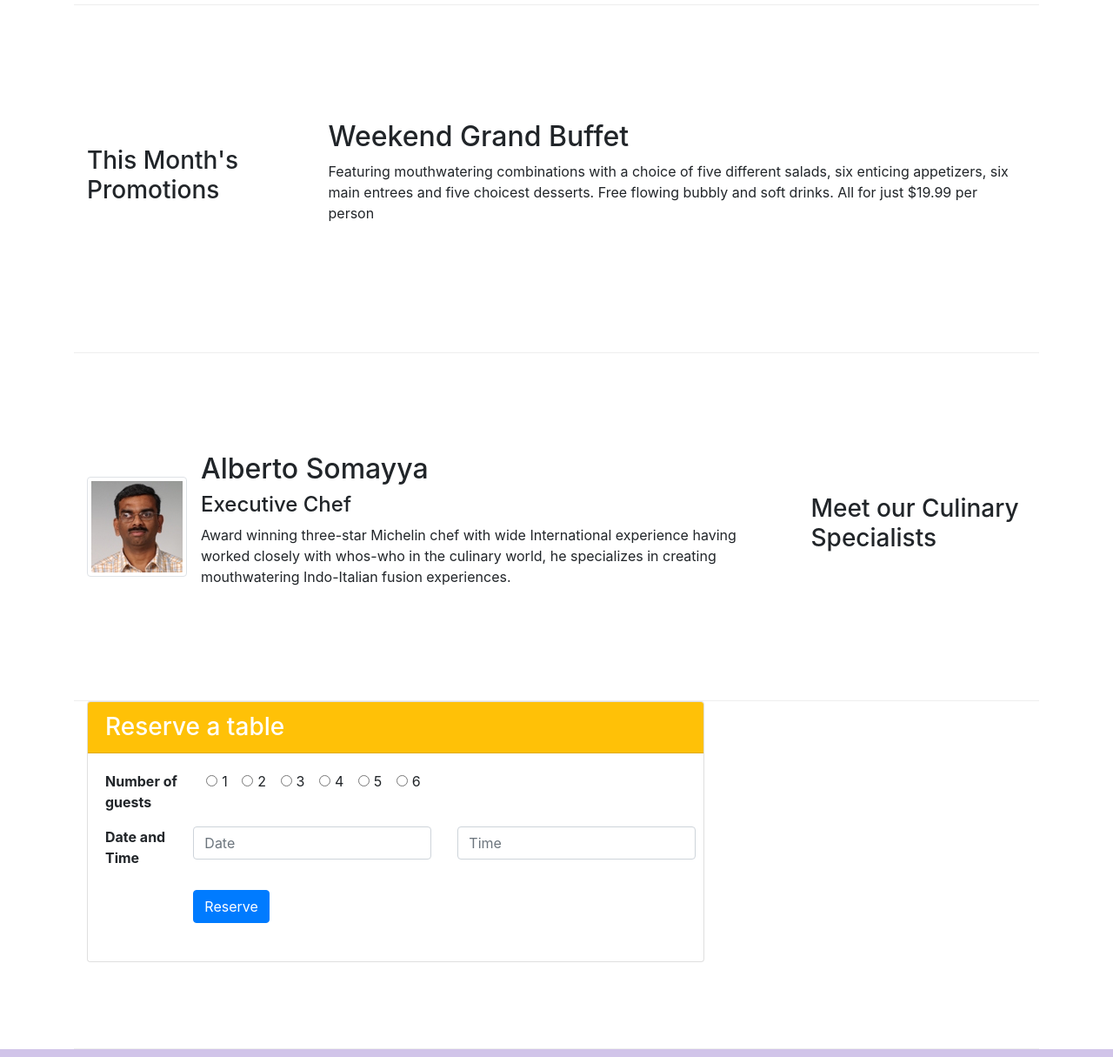
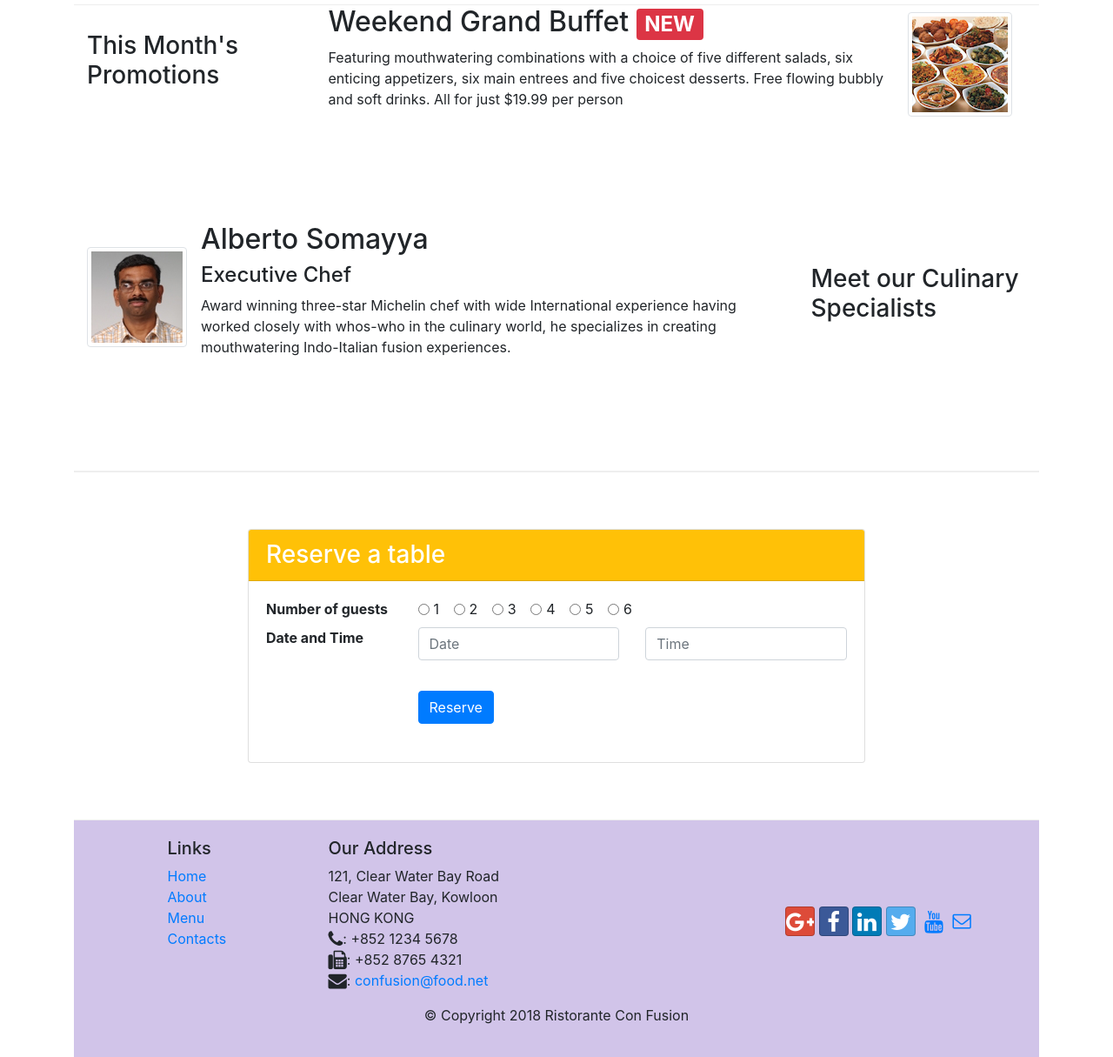
Before and after one commit to AnastasiiaAsti/conFusion, a website: page index.html in a window 1280 px wide. Shown: the part 760-1975 px from the top of the page at 87% size. Drawn offline with nearby package versions, Linux system fonts and the light colour scheme.

Commit message:
Reservation form

```diff
--- a/index.html
+++ b/index.html
@@ -44,7 +44,7 @@
                     <img src="/css/img/logo.png" class="img-fluid">
                 </div>
                 <div class="col-12 col-sm-3 align-self-center">
-                <button type="button" class="btn btn-small text-white bg-warning" type="submit">Reserve Table</button>
+                <a href="#bottom" type="button" class="btn btn-block btn-small bg-warning">Reserve a table</a>
                 </div>
             </div>
         </div>
@@ -77,8 +77,13 @@
                 <h3>This Month's Promotions</h3>
             </div>
             <div class="col col-sm col-md">
-                <h2>Weekend Grand Buffet</h2>
-                <p>Featuring mouthwatering combinations with a choice of five different salads, six enticing appetizers, six main entrees and five choicest desserts. Free flowing bubbly and soft drinks. All for just $19.99 per person </p>
+                <div class="media">
+                    <img class="d-flex mr-3 img-thumbnail align-self-center order-sm-last"
+                            src="css/img/buffet.png" alt="Buffet">
+                    <div class="media-body">
+                <h2 class="mt-0">Weekend Grand Buffet <span class="badge badge-danger"> NEW </span></h2>
+                <p class="d-none d-sm-block">Featuring mouthwatering combinations with a choice of five different salads, six enticing appetizers, six main entrees and five choicest desserts. Free flowing bubbly and soft drinks. All for just $19.99 per person </p>
+            </div>
         </div>
         </div>
 
@@ -101,15 +106,17 @@
             </div>
         </div>
     </div>
+    </div>
 
-    <div class="row row-content" id="reservation">
-        <div class="col-8">
-            <div class="card" id="bottom-of-page">
+
+<div class="row row-content align-items-center" id="bottom">
+    <div class="col-8 offset-2">
+        <div class="card">
             <h3 class="card-header bg-warning text-white">Reserve a table</h3>
             <div class="card-body">
                 <dl class="row">
-                        <dt class="col-2">Number of guests</dt>
-                        <dd class="col-6">
+                    <dt class="col-md-3 col-sm-12">Number of guests</dt>
+                    <dd class="col-md-9 col-sm-12">
                         <div class="form-check form-check-inline">
                             <input class="form-check-input" type="radio" name="inlineRadioOptions" id="inlineRadio1" valiue="option1">
                             <label class="form-check-label" for="inlineRadio1">1</label>
@@ -135,21 +142,18 @@
                             <label class="form-check-label" for="inlineRadio1">6</label>
                         </div>
                     </dd>
-                        </dl>
-                        <dl class="row">
-                        <dt class="col-2">Date and Time</dt>
-                        <dd class="">
+                    <dt class="col-md-3 col-sm-12">Date and Time</dt>
+                    <dd class="col-md-9 col-sm-12">
                         <form>
                                 <div class="row">
-                                    <div class="col">
+                                    <div class="col-md-6 col-sm-12">
                                         <input type="text" class="form-control" placeholder="Date">
                                     </div>
-                                    <div class="col">
+                                    <div class="col-md-6 col-sm-12">
                                         <input type="text" class="form-control" placeholder="Time">
                                     </div>
                                 </div>
                             <button type="button" class="btn btn-primary btn-submit" type="submit">Reserve</button>
-
                         </form>
                     </dd>
                 </dl>
@@ -157,10 +161,6 @@
         </div>
     </div>
 </div>
-
-    </div>
-
-
 
     <footer class="footer">
         <div class="container">
```
Also changed, not shown: aboutus.html (+6 -2 lines), contactus.html (+6 -2 lines). Lines whose indentation alone changed are shown as unchanged.
